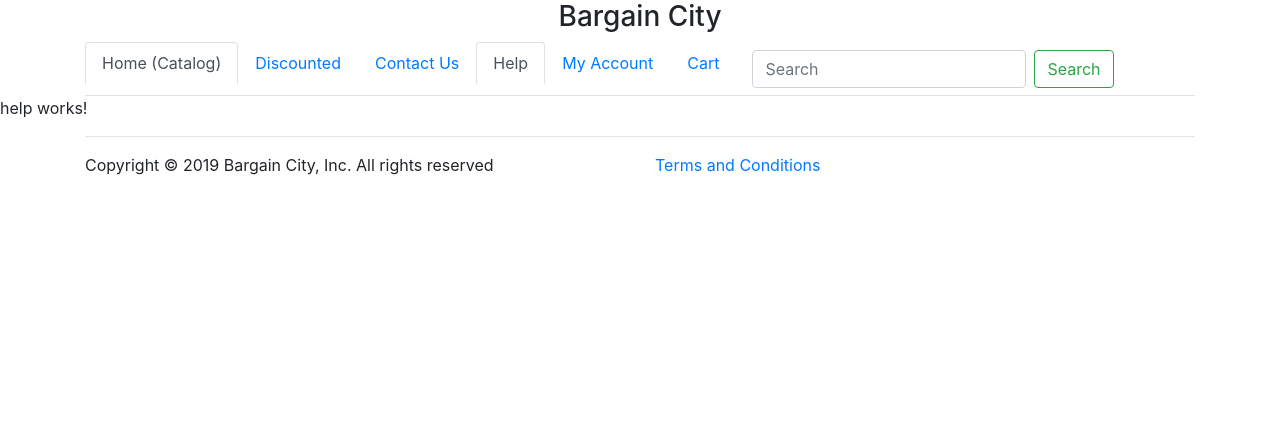
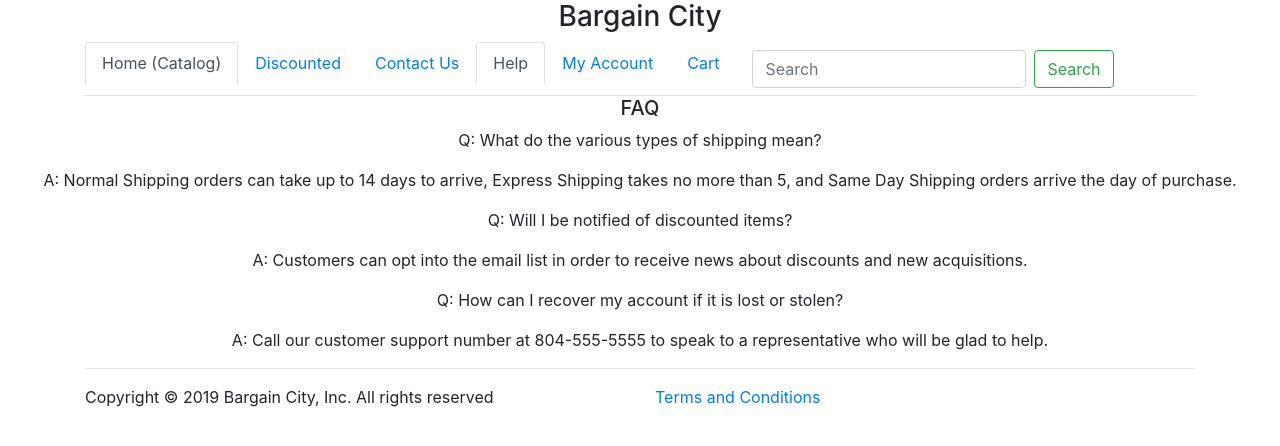
Before and after one commit to DevSquad451/BargainCity, an Angular app: page /help in a window 1280 px wide. Shown: the top 446 px of the page. Built offline with nearby package versions, Linux system fonts and the light colour scheme.

Commit message:
Contact Us and Help (FAQ) pages

```diff
--- a/src/app/contactus/contactus.component.html
+++ b/src/app/contactus/contactus.component.html
@@ -1 +1,4 @@
-<p>contactus works!</p>
+<h5>Contact Us!</h5>
+<p>We'd love to hear from you.</p>
+<p>Call us 24/7 365 at 804-555-5555</p>
+<p>Email us at info@BargainCity.com</p>
--- a/src/app/help/help.component.html
+++ b/src/app/help/help.component.html
@@ -1 +1,7 @@
-<p>help works!</p>
+<h5>FAQ</h5>
+<p>Q: What do the various types of shipping mean?</p>
+<p>A: Normal Shipping orders can take up to 14 days to arrive, Express Shipping takes no more than 5, and Same Day Shipping orders arrive the day of purchase.</p>
+<p>Q: Will I be notified of discounted items?</p>
+<p>A: Customers can opt into the email list in order to receive news about discounts and new acquisitions.</p>
+<p>Q: How can I recover my account if it is lost or stolen?</p>
+<p>A: Call our customer support number at 804-555-5555 to speak to a representative who will be glad to help.</p>
--- a/src/styles.css
+++ b/src/styles.css
@@ -1 +1,3 @@
 h3 {text-align:center;}
+h5 {text-align:center;}
+p {text-align:center;}
```
